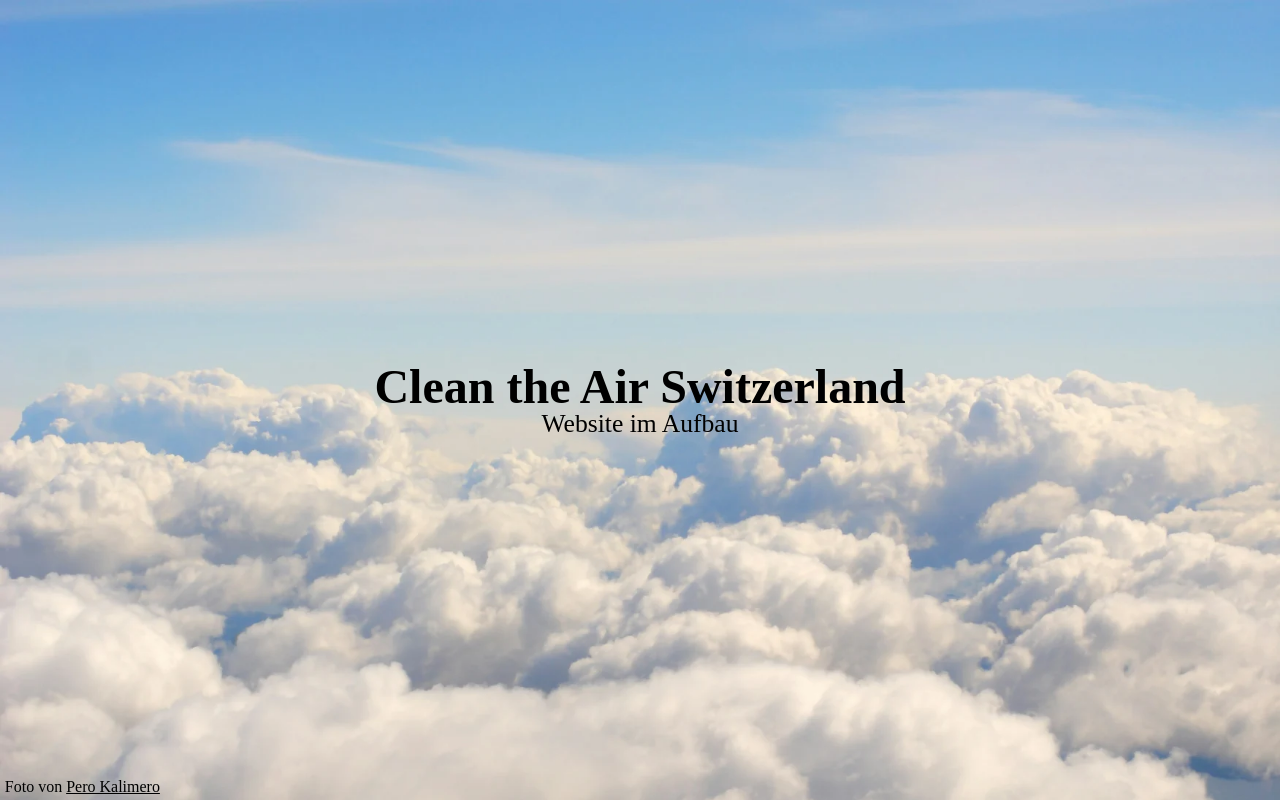
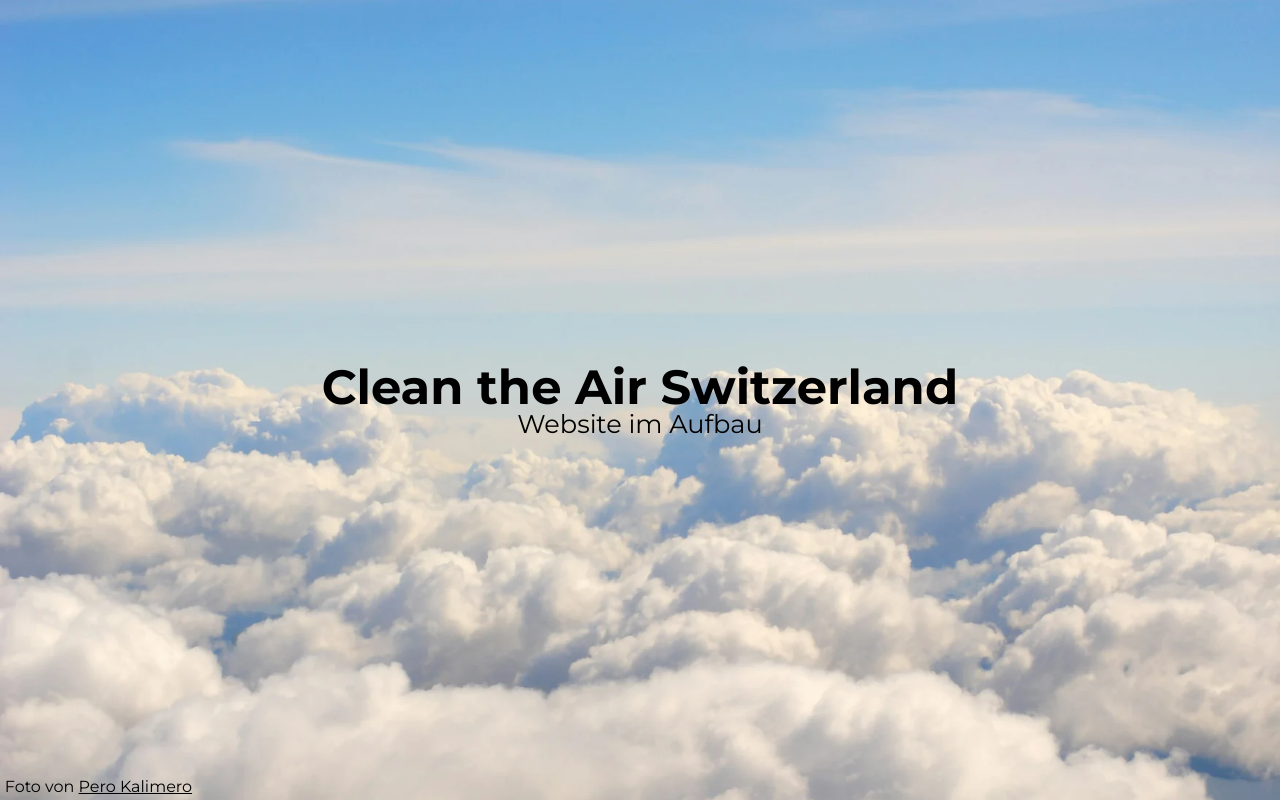
Before and after one commit to MorgeMoensch/clean-the-air, a plain HTML site: page index.html in a window 1280 px wide. Drawn offline with Linux system fonts and the light colour scheme.

Commit message:
Add Montserrat Font

```diff
--- a/style/style.css
+++ b/style/style.css
@@ -49,6 +49,14 @@ table {
 
 /* --------- */
 
+@font-face {
+    font-family: 'Montserrat';
+    src: url('../style/fonts/montserrat/montserrat-VariableFont_wght.ttf') format('woff2-variations');
+    font-weight: 100 1000;
+    font-stretch: 25% 151%;
+}
+
+
 body {
     background-repeat: no-repeat;
     background-size: cover;
@@ -57,6 +65,7 @@ body {
     width: 100vw;
     margin: 0;
     background-image: url('../img/clouds-by-pero-kalimero.webp');
+    font-family: 'Montserrat', sans-serif;
 }
 
 #welcome-content {
```
Also changed, not shown: index.html (+0 -1 lines), style/fonts/montserrat/Montserrat-VariableFont_wght.ttf (added).
